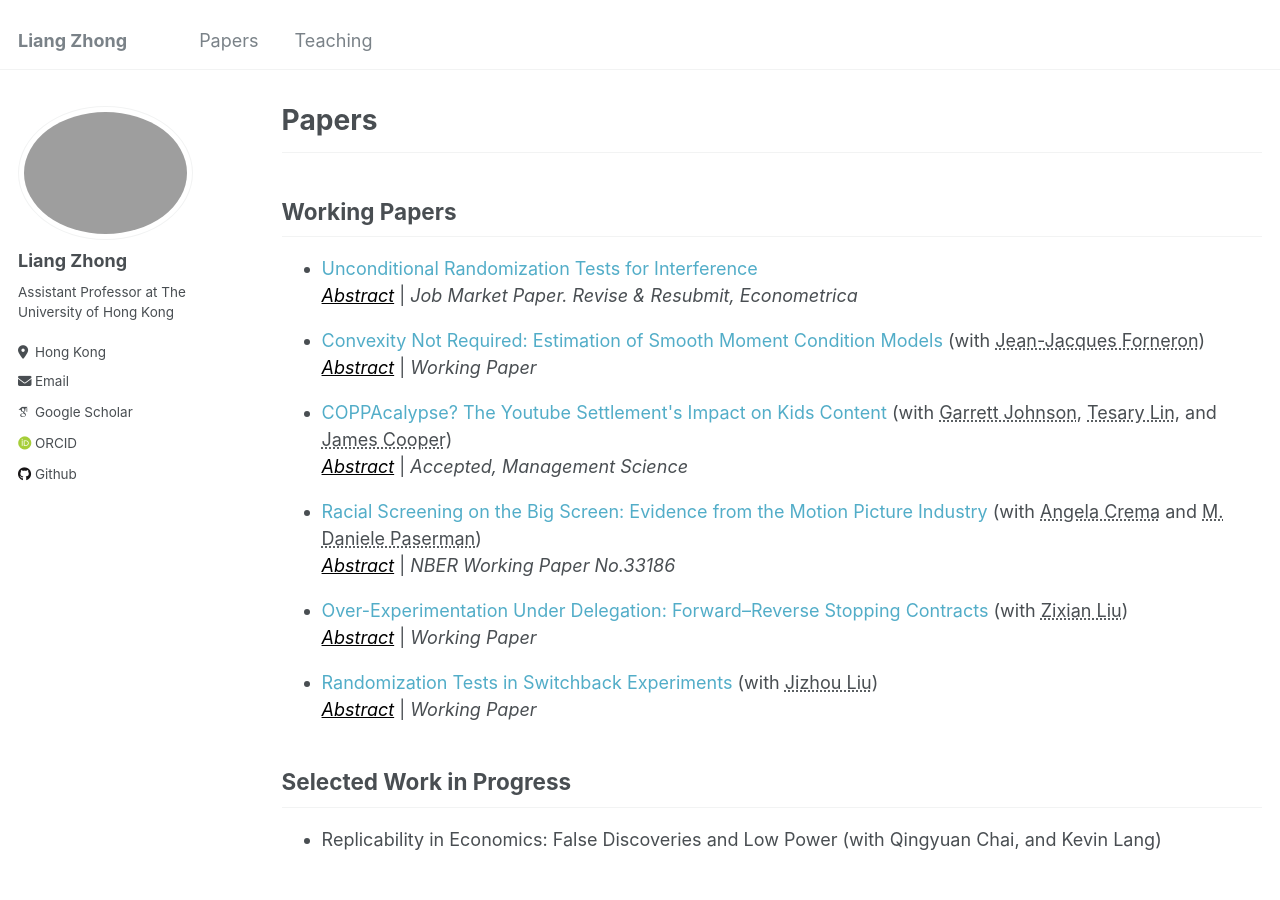
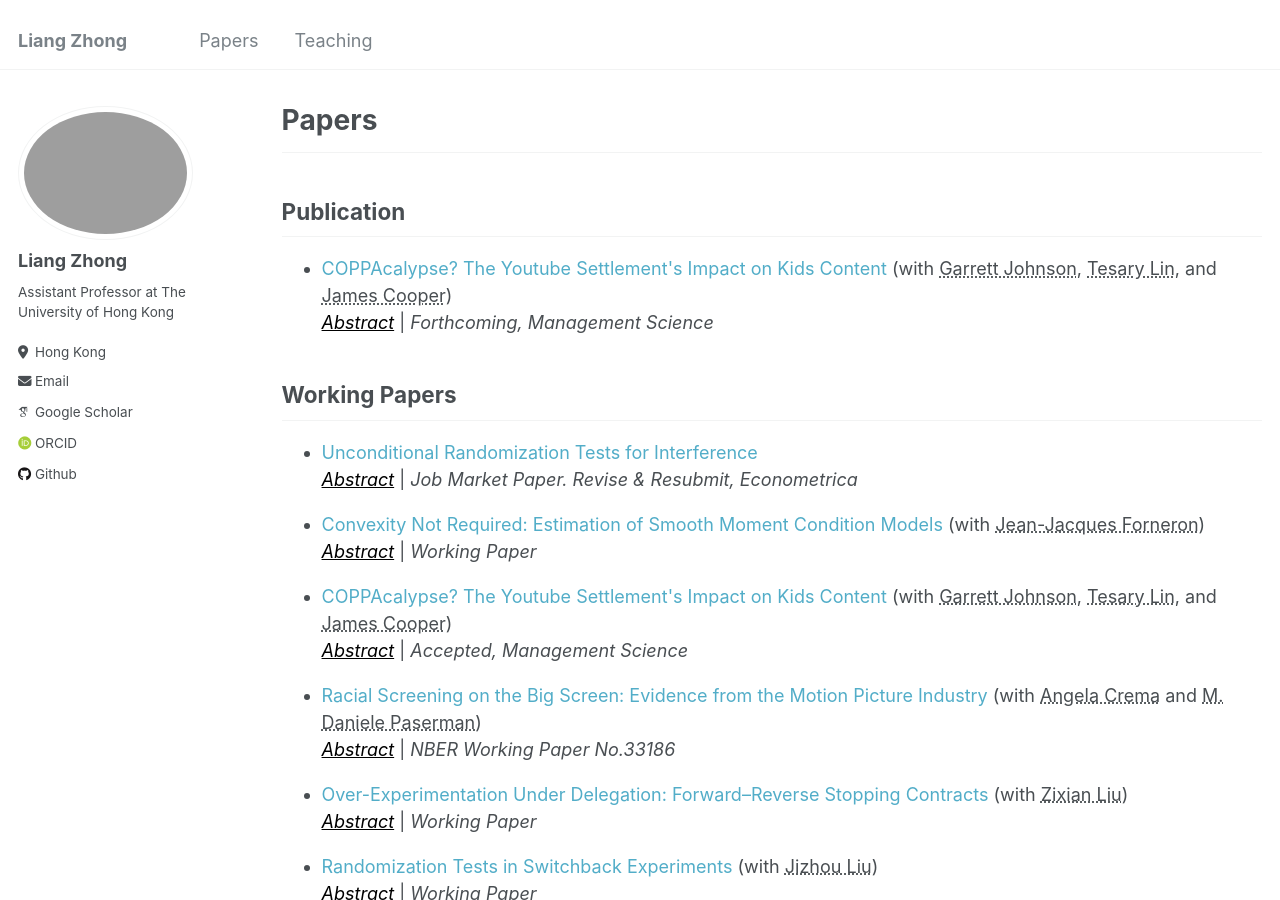
Before and after one commit to samzl1/samzl1.github.io, a Jekyll site: the page built from _pages/papers.md, in a window 1280 px wide and 900 px high. Built offline with Jekyll 4.4.1, drawn with Linux system fonts in a browser that asks for light colours; some web fonts are replaced; part of the change alters nothing that is shown.

Commit message:
ms accpet

```diff
--- a/_pages/papers.md
+++ b/_pages/papers.md
@@ -7,6 +7,16 @@ author_profile: true
 
 <section class="page__content" itemprop="text">
 <hr>
+<h2 id="publication">Publication</h2>
+
+
+<ul><li><a href="https://doi.org/10.1287/mnsc.2024.05295" style="text-decoration:none" target="_blank">COPPAcalypse? The Youtube Settlement's Impact on Kids Content</a> (with <a href="https://www.garjoh.com/" style="color: inherit; text-decoration-style: dotted" target="_blank">Garrett Johnson</a>, <a href="https://tesarylin.github.io/" style="color: inherit; text-decoration-style: dotted" target="_blank">Tesary Lin</a>, and <a href="https://scholar.google.com/citations?user=nYEyFMYAAAAJ" style="color: inherit; text-decoration-style: dotted" target="_blank">James Cooper</a>)
+
+<br> <a href="#/" style="color:black" onclick="visib('coppa')"><em>Abstract</em></a> | <em> Forthcoming, Management Science</em> </li></ul>
+
+<div id="coppa" style="display: none; background-color: #F1F1F1; color: #666; padding: 10px"> We examine the tradeoff between privacy and personalization for online content by evaluating the impact of YouTube's settlement with the Federal Trade Commission over violating the Children's Online Privacy Protection Act (COPPA). Under the settlement, YouTube removed all forms of personalization for child-directed content starting in January 2020, which included personalized ads and platform features like personalized search and recommendations. We study the resulting impact on 5,066 top American YouTube channels by comparing the child-directed content creators to their non-child-directed counterparts using a difference-in-differences design. On the supply side, we find that child-directed content creators produce 18% less content and pivot towards producing non-child-directed content. Child-directed content creators also invest less in content quality: the proportion of original content falls by 11% and manual captioning falls by 27%, while user content ratings fall by 10%. On the demand side, views of child-directed channels fall by 20%. Consistent with the platform's degraded capacity to match viewers to content, both content creation and content views become more concentrated among top child-directed YouTube channels.</div>
+
+
 <h2 id="working-papers">Working Papers</h2>
 <ul><li><a href="https://arxiv.org/abs/2409.09243" style="text-decoration:none" target="_blank">Unconditional Randomization Tests for Interference</a>
 
```
Also changed, not shown: 3 other files.
